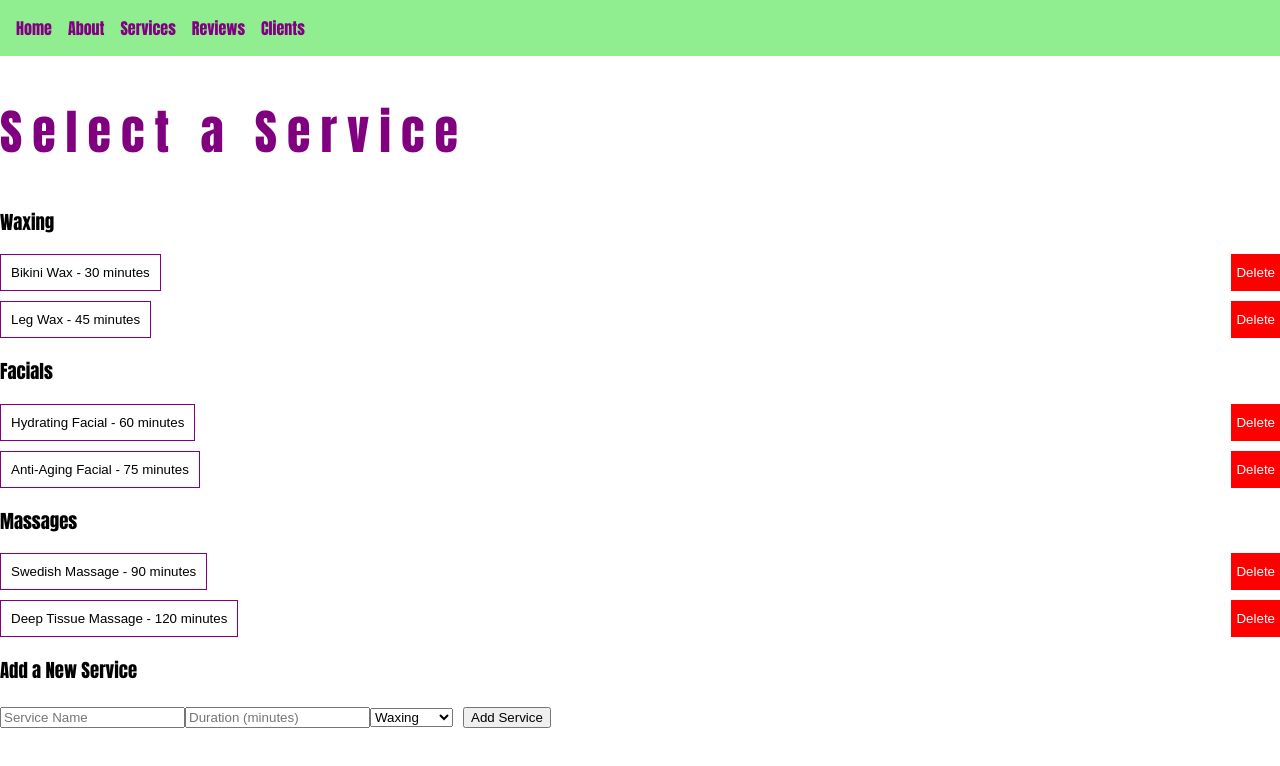
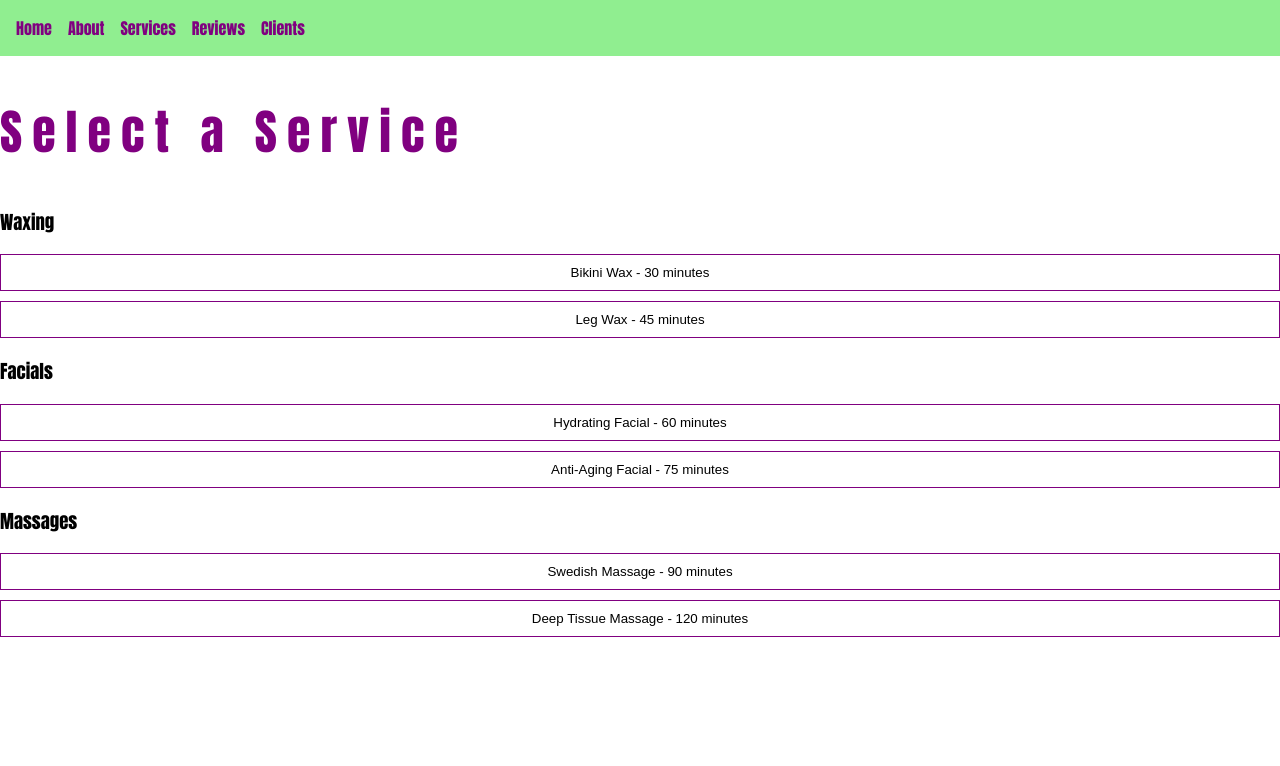
Before and after one commit to StingySpoilero/CAPSTONE, a React (Vite) app in the folder CAPSTONE/: page /services in a window 1280 px wide. Shown: the top 766 px of the page. Built offline with nearby package versions, Linux system fonts and the light colour scheme.

Commit message:
CAPSTONE

```diff
--- a/CAPSTONE/src/App.css
+++ b/CAPSTONE/src/App.css
@@ -56,36 +56,4 @@ h2 {
   h2 {
     font-size: 32px; /* Reduce h2 size */
   }
-};
-
-/* General button styles */
-.button {
-  padding: 10px 15px; /* Adjust padding */
-  color: white; /* Text color */
-  border: none; /* Remove default border */
-  border-radius: 5px; /* Rounded corners */
-  cursor: pointer; /* Pointer cursor on hover */
-  transition: background 0.3s, transform 0.2s; /* Smooth transitions */
 }
-
-.button:hover {
-  transform: scale(1.05); /* Slightly grow on hover */
-}
-
-.button.add {
-  background: purple; /* Add button color */
-}
-
-.button.add:hover {
-  background: darkviolet; /* Darker shade on hover */
-}
-
-.button.delete {
-  background: red; /* Delete button color */
-}
-
-.button.delete:hover {
-  background: darkred; /* Darker shade on hover */
-}
-
-/* Other existing styles... */
--- a/CAPSTONE/src/ServicePage.jsx
+++ b/CAPSTONE/src/ServicePage.jsx
@@ -32,11 +32,10 @@ const generateTimeSlots = () => {
 };
 
 const ServicePage = () => {
-  const [serviceGroups, setServiceGroups] = useState(initialServiceGroups);
+  const [serviceGroups] = useState(initialServiceGroups); // Keep the initial service groups
   const [selectedService, setSelectedService] = useState(null);
   const [selectedTime, setSelectedTime] = useState('');
   const [bookedTimes, setBookedTimes] = useState([]); // Track booked times
-  const [newService, setNewService] = useState({ name: '', duration: '', group: 'waxing' });
 
   const handleServiceSelect = (service) => {
     setSelectedService(service);
@@ -64,20 +63,6 @@ const ServicePage = () => {
     setSelectedTime('');
   };
 
-  const handleAddService = () => {
-    const newId = Date.now(); // Simple way to generate a unique ID
-    const updatedGroups = { ...serviceGroups };
-    updatedGroups[newService.group].push({ id: newId, name: newService.name, duration: Number(newService.duration) });
-    setServiceGroups(updatedGroups);
-    setNewService({ name: '', duration: '', group: 'waxing' }); // Reset form fields
-  };
-
-  const handleDeleteService = (group, id) => {
-    const updatedGroups = { ...serviceGroups };
-    updatedGroups[group] = updatedGroups[group].filter(service => service.id !== id);
-    setServiceGroups(updatedGroups);
-  };
-
   const availableTimeSlots = generateTimeSlots().filter(time => !bookedTimes.includes(time));
 
   return (
@@ -88,8 +73,8 @@ const ServicePage = () => {
           <h3>{group.charAt(0).toUpperCase() + group.slice(1)}</h3>
           <div style={{ display: 'flex', flexDirection: 'column', gap: '10px' }}>
             {serviceGroups[group].map(service => (
-              <div key={service.id} style={{ display: 'flex', justifyContent: 'space-between' }}>
               <button
+                key={service.id}
                 onClick={() => handleServiceSelect(service)}
                 style={{
                   background: selectedService?.id === service.id ? 'lightgreen' : 'white',
@@ -100,19 +85,6 @@ const ServicePage = () => {
               >
                 {service.name} - {service.duration} minutes
               </button>
-                <button
-                  onClick={() => handleDeleteService(group, service.id)}
-                  style={{
-                    background: 'red',
-                    color: 'white',
-                    border: 'none',
-                    padding: '5px',
-                    cursor: 'pointer',
-                  }}
-                >
-                  Delete
-                </button>
-              </div>
             ))}
           </div>
         </div>
@@ -148,32 +120,6 @@ const ServicePage = () => {
           )}
         </div>
       )}
-
-      <h3>Add a New Service</h3>
-      <div>
-        <input
-          type="text"
-          placeholder="Service Name"
-          value={newService.name}
-          onChange={(e) => setNewService({ ...newService, name: e.target.value })}
-        />
-        <input
-          type="number"
-          placeholder="Duration (minutes)"
-          value={newService.duration}
-          onChange={(e) => setNewService({ ...newService, duration: e.target.value })}
-        />
-        <select
-          value={newService.group}
-          onChange={(e) => setNewService({ ...newService, group: e.target.value })}>
-          <option value="waxing">Waxing</option>
-          <option value="facials">Facials</option>
-          <option value="massages">Massages</option>
-        </select>
-        <button onClick={handleAddService} style={{ marginLeft: '10px' }}>
-          Add Service
-        </button>
-      </div>
     </div>
   );
 };
```
Lines whose indentation alone changed are shown as unchanged.
